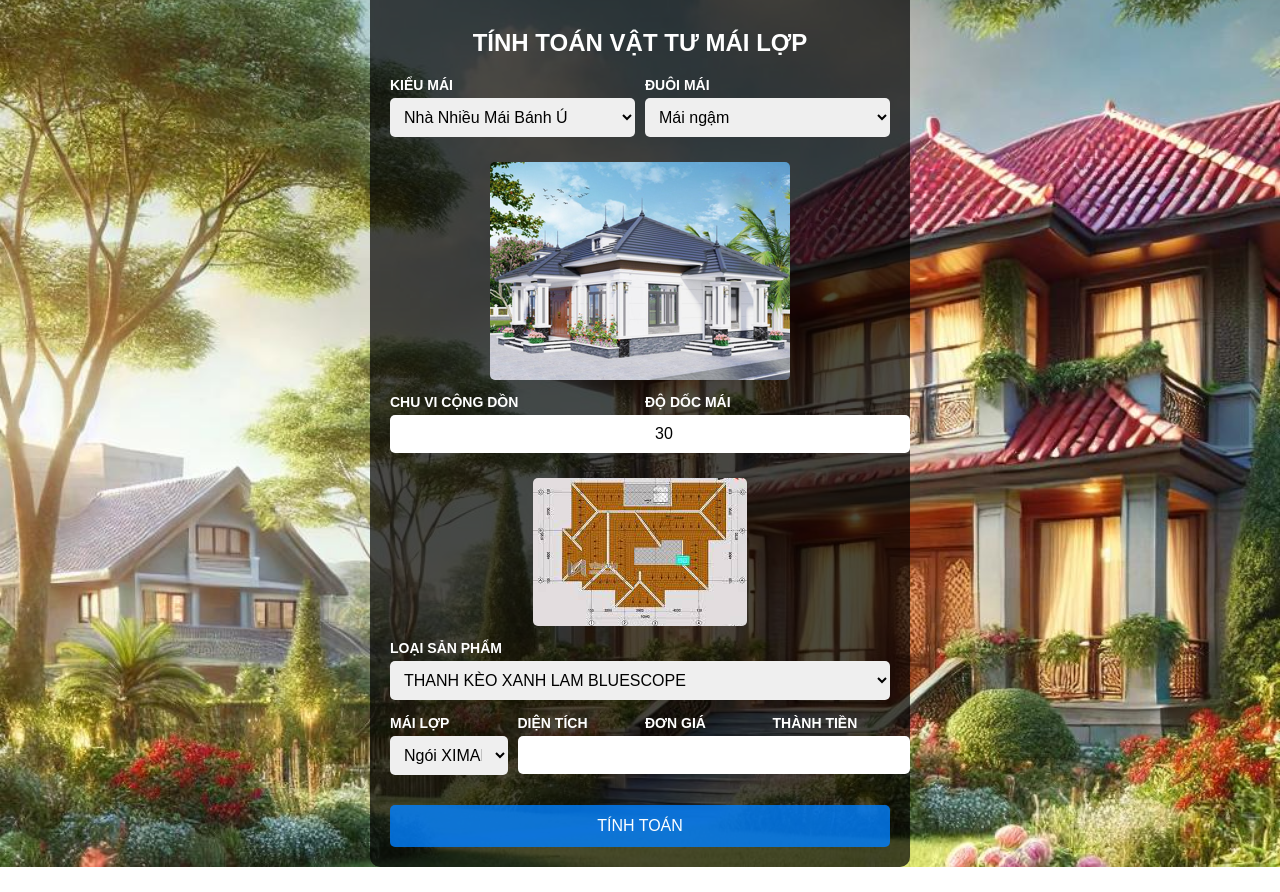
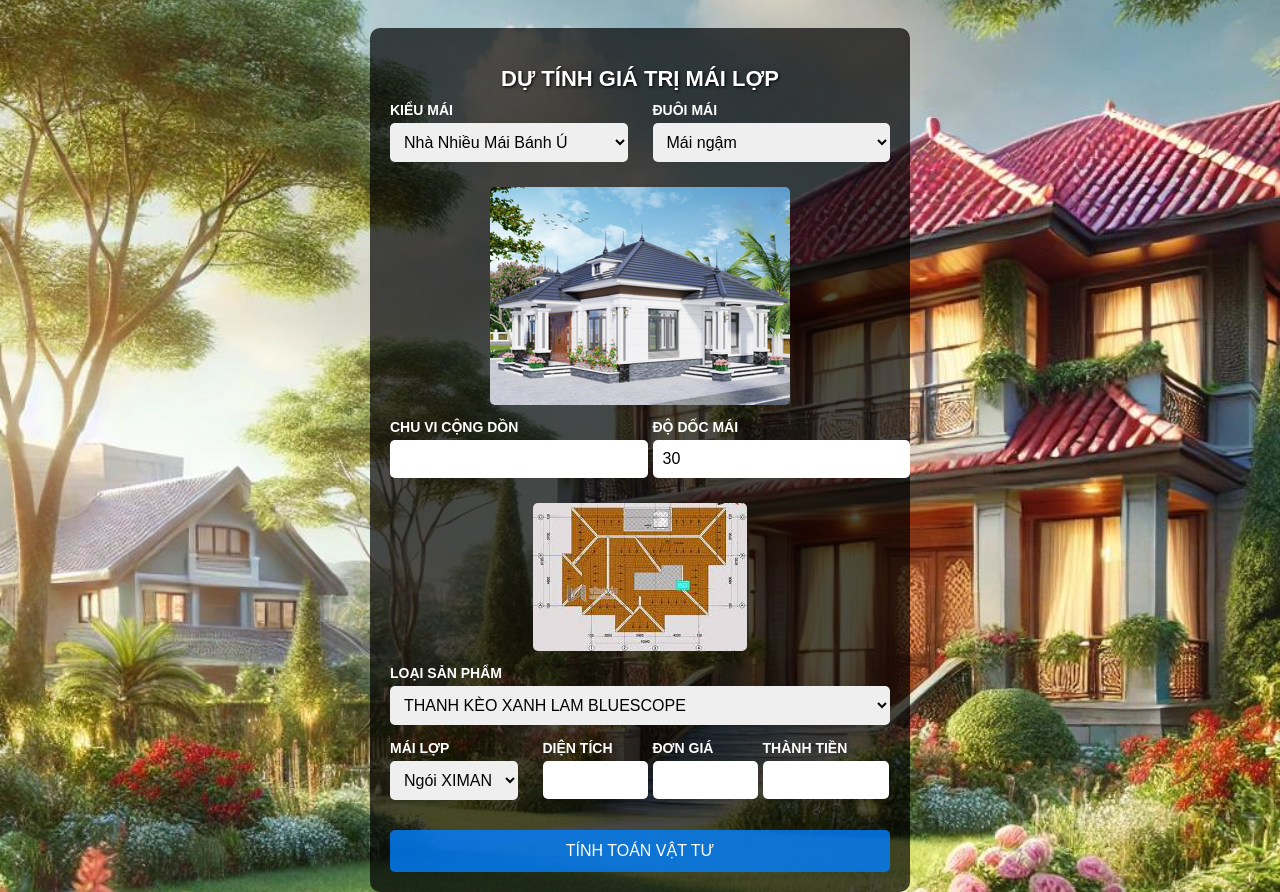
Before and after one commit to saubinhminh/tinhvattu, a plain HTML site: page index.html in a window 1280 px wide. Before the commit the page ends 867 px from the top, so only its background shows below. Drawn offline with Linux system fonts and the light colour scheme.

Commit message:
Add files via upload

```diff
--- a/index.html
+++ b/index.html
@@ -1,10 +1,9 @@
-
 <!DOCTYPE html>
 <html lang="vi">
 <head>
   <meta charset="UTF-8" />
   <meta name="viewport" content="width=device-width, initial-scale=1.0"/>
-  <title>TÍNH TOÁN VẬT TƯ MÁI NHÀ</title>
+  <title>DỰ TÍNH GIÁ TRỊ MÁI LỢP</title>
   <style>
     body {
       font-family: Arial, sans-serif;
@@ -15,7 +14,7 @@
       display: flex;
       flex-direction: column;
       align-items: center;
-      justify-content: center;
+      justify-content: flex-start;
       height: 100vh;
     }
     #container {
@@ -46,7 +45,7 @@
     }
     .flex-row {
       display: flex;
-      gap: 10px;
+      gap: 25px;
     }
     .flex-row > div {
       flex: 1;
@@ -61,6 +60,10 @@
       font-size: 16px;
       margin-top: 15px;
     }
+    .compact {
+      flex: 0.6;
+    }
+
     img {
       max-width: 100%;
       margin: 10px 0;
@@ -70,7 +73,8 @@
 </head>
 <body>
   <div id="container">
-    <h2>TÍNH TOÁN VẬT TƯ MÁI LỢP</h2>
+
+<h2 style="font-size: 22px; font-weight: bold; text-shadow: 1px 1px 3px black; margin-bottom: 10px;">DỰ TÍNH GIÁ TRỊ MÁI LỢP</h2>
 
     <div class="flex-row input-group">
       <div>
@@ -117,9 +121,8 @@
   </select>
 </div>
 
-
     <div class="flex-row input-group">
-      <div>
+      <div style="flex: 0.3;">
         <label for="roofMaterial">MÁI LỢP</label>
         <select id="roofMaterial" onchange="updateInputs()">
           <option value="NgoiXiMang" data-price="600000">Ngói XIMANG</option>
@@ -127,21 +130,24 @@
           <option value="TonSongNgoi" data-price="550000">Tôn Lạnh Màu</option>
         </select>
       </div>
-      <div>
-        <label for="dientich">DIỆN TÍCH</label>
-        <input type="text" id="dientich" readonly>
+
+      <div style="flex: 0.2;">
+       <label for="dientich">DIỆN TÍCH</label>
+       <input type="text" id="dientich" readonly>
       </div>
-      <div>
+
+      <div style="flex: 0.2;">
         <label for="dongia">ĐƠN GIÁ</label>
         <input type="text" id="dongia" readonly>
       </div>
-      <div>
+
+      <div style="flex: 0.25;">
         <label for="thanhtien">THÀNH TIỀN</label>
         <input type="text" id="thanhtien" readonly>
       </div>
     </div>
 
-    <button onclick="calculateMaterials()">TÍNH TOÁN</button>
+    <button onclick="calculateMaterials()">TÍNH TOÁN VẬT TƯ</button>
   </div>
 
  <div id="result"></div>
--- a/script.js
+++ b/script.js
@@ -82,7 +82,7 @@ function calculateMaterials() {
               <option value="C10075">Thanh C10075</option>
               <option value="C10010">Thanh C10010</option>
               <option value="BC4075">Thanh BC4075</option>
-            </select> (khung kèo)
+            </select> (Kèo)
         </td>
         <td id="valTruss" class="right">${totalTruss.toFixed(2)}</td>
         <td><input type="number" id="priceTruss" oninput="updateCost('valTruss','priceTruss','costTruss')"></td>
@@ -95,7 +95,7 @@ function calculateMaterials() {
               <option value="TS2048">Thanh TS2048</option>
               <option value="TS6148">Thanh TS6148</option>
               <option value="TS6175">Thanh TS6175</option>
-            </select> (mè)
+            </select> (Mè)
         </td>
         <td id="valPurlin" class="right">${totalPurlin.toFixed(2)}</td>
         <td><input type="number" id="pricePurlin" oninput="updateCost('valPurlin','pricePurlin','costPurlin')"></td>
```
